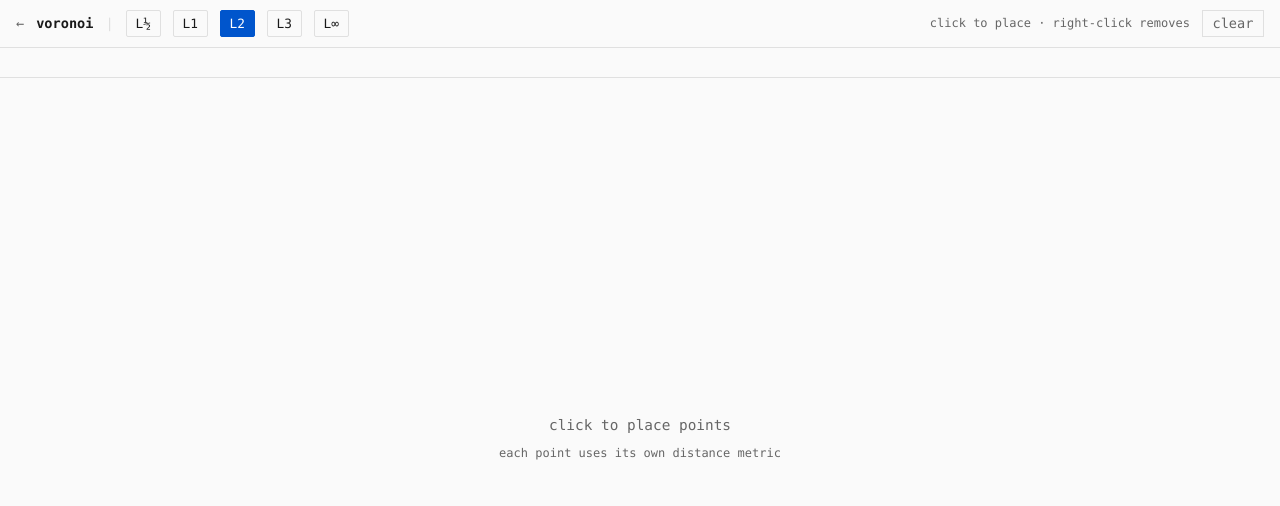
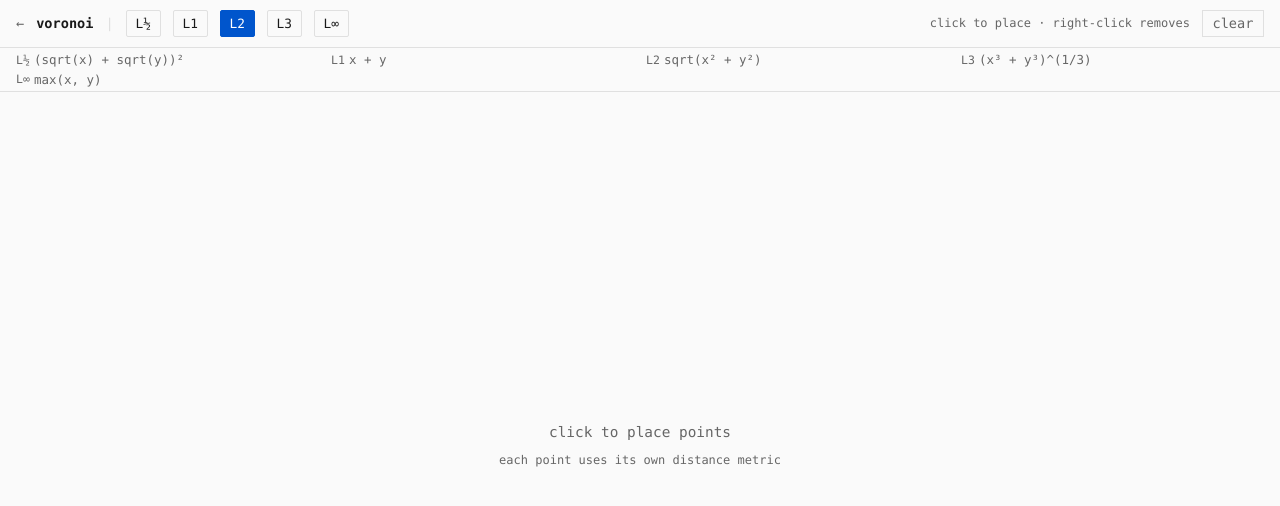
Before and after one commit to m0nhawk/incomplete.fun, a Next.js app in the folder site/: page /voronoi in a window 1280 px wide. Shown: the top 506 px of the page. Built offline with nearby package versions, Linux system fonts and the light colour scheme.

Commit message:
Improve Voronoi metric readout
Entire-Checkpoint: 7527bbbe98ed

```diff
--- a/site/app/voronoi/voronoi-canvas.tsx
+++ b/site/app/voronoi/voronoi-canvas.tsx
@@ -21,6 +21,13 @@ const METRIC_FORMULA: Record<Metric, string> = {
   chebyshev:   'max(dx, dy)',
   minkowski3:  '(dx³ + dy³)^(1/3)',
   minkowski05: '(sqrt(dx) + sqrt(dy))²',
+};
+const METRIC_GENERIC_CALC: Record<Metric, string> = {
+  euclidean:   'sqrt(x² + y²)',
+  manhattan:   'x + y',
+  chebyshev:   'max(x, y)',
+  minkowski3:  '(x³ + y³)^(1/3)',
+  minkowski05: '(sqrt(x) + sqrt(y))²',
 };
 const METRIC_INDEX: Record<Metric, number> = {
   euclidean: 0, manhattan: 1, chebyshev: 2, minkowski3: 3, minkowski05: 4,
@@ -183,6 +190,7 @@ export function VoronoiCanvas() {
   const [selectedId, setSelectedId] = useState<string | null>(null);
   const [currentMetric, setCurrentMetric] = useState<Metric>('euclidean');
   const [mousePos, setMousePos] = useState<{ x: number; y: number } | null>(null);
+  const [mouseOverCanvas, setMouseOverCanvas] = useState(false);
   const siteCount = useRef(0);
 
   const dragRef = useRef<{
@@ -387,6 +395,7 @@ export function VoronoiCanvas() {
     const container = containerRef.current!;
     const { x, y } = getPos(e);
     setMousePos({ x, y });
+    setMouseOverCanvas(true);
     if (!dragRef.current) {
       container.style.cursor = findNear(x, y) ? 'grab' : 'crosshair';
       return;
@@ -454,6 +463,7 @@ export function VoronoiCanvas() {
       }))
     : null;
   const hoverMin = hover ? Math.min(...hover.map(h => h.d)) : Infinity;
+  const showMouseCoordinates = mouseOverCanvas && mousePos;
 
   return (
     <div style={{ display: 'flex', flexDirection: 'column', height: '100dvh', background: 'var(--bg)' }}>
@@ -499,13 +509,16 @@ export function VoronoiCanvas() {
         overflowX: 'hidden', overflowY: 'auto',
         fontVariantNumeric: 'tabular-nums',
       }}>
-        {hover && (
+        {hover ? (
           <>
-            <span style={{ color: 'var(--muted)', whiteSpace: 'nowrap', paddingTop: '0.35rem' }}>
-              ({Math.round(mousePos!.x)}, {Math.round(mousePos!.y)})
-            </span>
+            {showMouseCoordinates && (
+              <span style={{ color: 'var(--muted)', whiteSpace: 'nowrap', paddingTop: '0.35rem' }}>
+                ({Math.round(mousePos!.x)}, {Math.round(mousePos!.y)})
+              </span>
+            )}
             <div style={{
               display: 'grid',
+              gridColumn: showMouseCoordinates ? undefined : '1 / -1',
               gridTemplateColumns: 'repeat(auto-fill, minmax(18rem, 1fr))',
               gap: '0.25rem 0.75rem',
               minWidth: 0,
@@ -540,6 +553,31 @@ export function VoronoiCanvas() {
               })}
             </div>
           </>
+        ) : (
+          <>
+            <div style={{
+              display: 'grid',
+              gridColumn: '1 / -1',
+              gridTemplateColumns: 'repeat(auto-fill, minmax(18rem, 1fr))',
+              gap: '0.25rem 0.75rem',
+              minWidth: 0,
+              padding: '0.25rem 0',
+            }}>
+              {METRICS.map(m => (
+                <span key={m} title={`${METRIC_DESC[m]}: ${METRIC_GENERIC_CALC[m]}`} style={{
+                  display: 'inline-flex', alignItems: 'center', gap: '0.25rem',
+                  minWidth: 0,
+                  color: 'var(--muted)',
+                  whiteSpace: 'nowrap',
+                  overflow: 'hidden',
+                  textOverflow: 'ellipsis',
+                }}>
+                  <span style={{ color: 'var(--muted)', fontSize: '0.72rem', flexShrink: 0 }}>{METRIC_LABEL[m]}</span>
+                  <span style={{ overflow: 'hidden', textOverflow: 'ellipsis' }}>{METRIC_GENERIC_CALC[m]}</span>
+                </span>
+              ))}
+            </div>
+          </>
         )}
       </div>
 
@@ -549,7 +587,7 @@ export function VoronoiCanvas() {
         onMouseDown={onMouseDown}
         onMouseMove={onMouseMove}
         onMouseUp={onMouseUp}
-        onMouseLeave={() => setMousePos(null)}
+        onMouseLeave={() => setMouseOverCanvas(false)}
         onContextMenu={onContextMenu}
       >
         {/* WebGL canvas: Voronoi cells at full physical resolution */}
```
